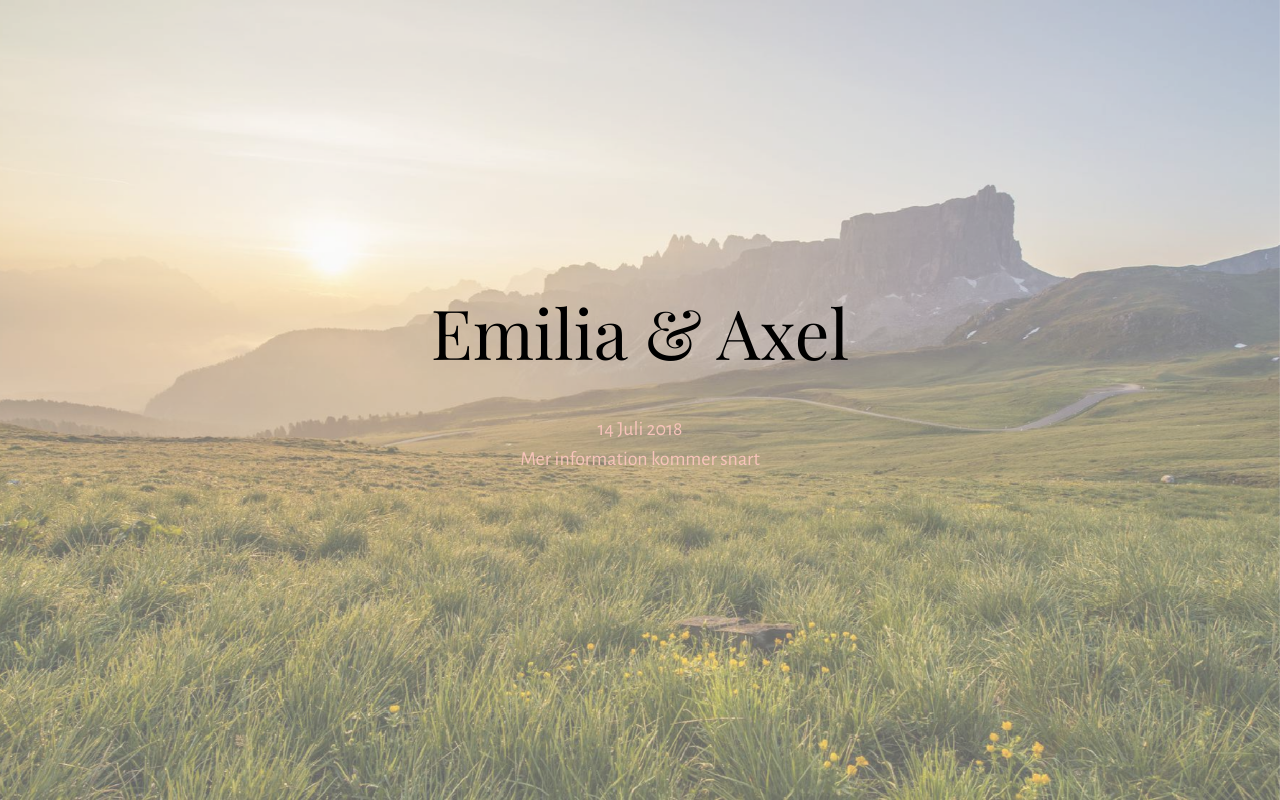
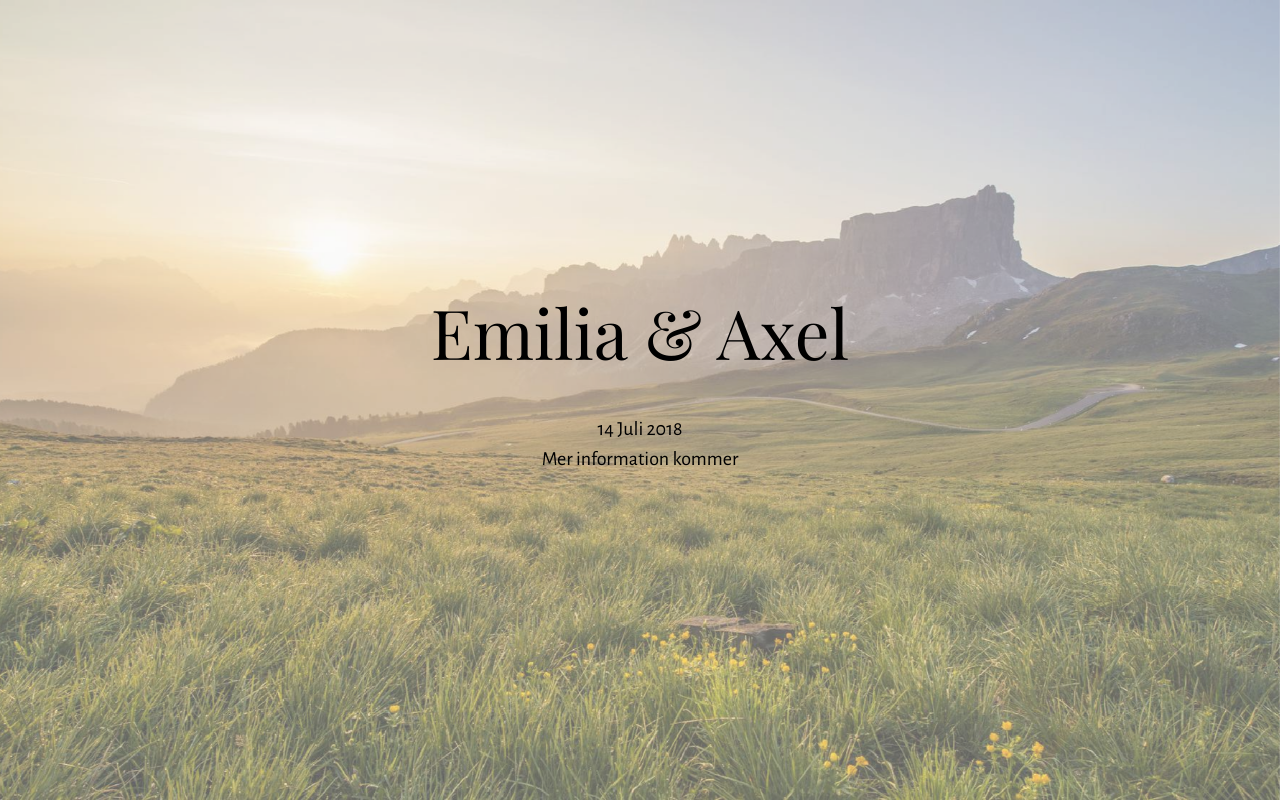
Before and after one commit to erik-bylund/emiliaochaxel, a plain HTML site: page index.html in a window 1280 px wide. Drawn offline with nearby package versions, Linux system fonts and the light colour scheme.

```diff
--- a/assets/mobirise/css/mbr-additional.css
+++ b/assets/mobirise/css/mbr-additional.css
@@ -1,5 +1,5 @@
 #header1-0 P {
-  color: #f8c4bb;
+  color: #000000;
 }
 #menu-1 .navbar-toggler {
   color: #000;
--- a/index.html
+++ b/index.html
@@ -28,7 +28,7 @@
                 <div class="col-md-8 col-md-offset-2 text-xs-center">
 
                     <h1 class="mbr-section-title display-1">Emilia &amp; Axel</h1>
-                    <p class="lead">14 Juli 2018<br>Mer information kommer snart</p>
+                    <p class="lead">14 Juli 2018<br>Mer information kommer</p>
 
                 </div>
             </div>
```
Also changed, not shown: 1 other file.
